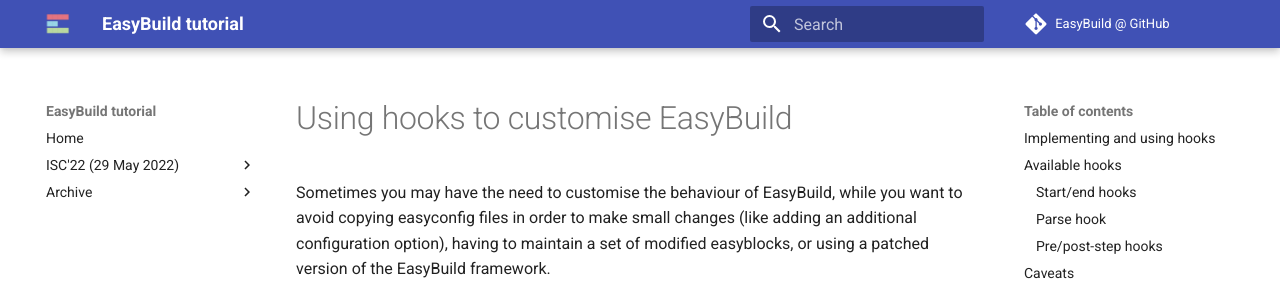
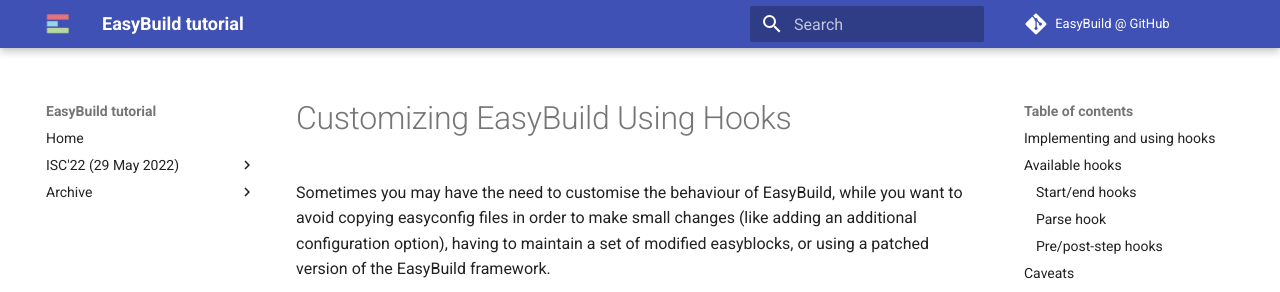
Before and after one commit to easybuilders/easybuild-tutorial, an MkDocs documentation site: the page built from docs/2023-eb-eessi-uk-workshop/easybuild-hooks.md, in a window 1280 px wide and 900 px high. Shown: the top 292 px of the window. Built offline with MkDocs 1.6.1 and Material for MkDocs 9.7.7, drawn with Linux system fonts in a browser that asks for light colours.

Commit message:
revert title change

```diff
--- a/docs/2023-eb-eessi-uk-workshop/easybuild-hooks.md
+++ b/docs/2023-eb-eessi-uk-workshop/easybuild-hooks.md
@@ -1,4 +1,4 @@
-# Using hooks to customise EasyBuild
+# Customizing EasyBuild Using Hooks
 
 Sometimes you may have the need to customise the behaviour of EasyBuild,
 while you want to avoid copying easyconfig files in order to make small changes
```
